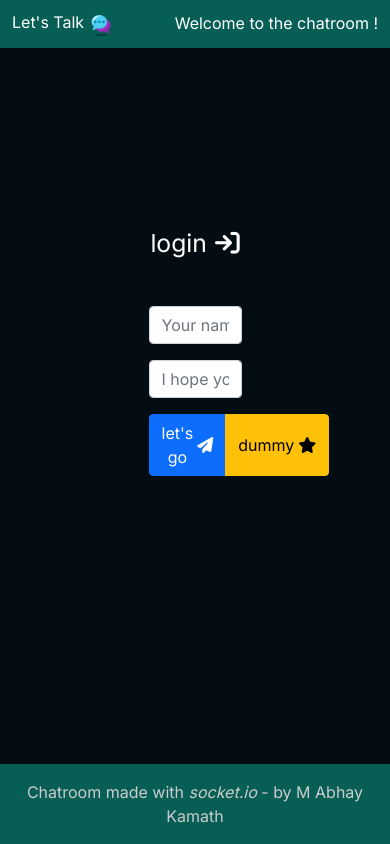
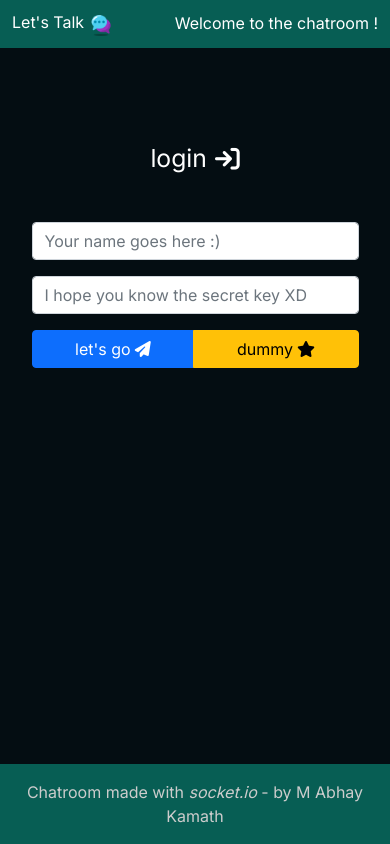
Before and after one commit to abhaykamath/lets-chat-socket.io-chatroom, a React (Create React App) app in the folder frontend/: page / in a window 390 px wide. Built offline with nearby package versions, Linux system fonts and the light colour scheme; no server answers.

Commit message:
Fixed login page mobile view css

```diff
--- a/frontend/src/styles/Login.css
+++ b/frontend/src/styles/Login.css
@@ -1,7 +1,7 @@
 .login-container {
   box-sizing: border-box;
   color: #fff;
-  margin-top: 20vh;
+  margin-top: 10vh;
 }
 
 .login-container form {
@@ -56,19 +56,19 @@ form h2 {
 }
 
 @media (max-width: 1440px) {
-  form {
+  .login-container form {
     width: 50vw;
   }
 }
 
 @media (max-width: 750px) {
-  form {
+  .login-container form {
     width: 60vw;
   }
 }
 
 @media (max-width: 550px) {
-  form {
+  .login-container form {
     width: 90vw;
   }
 }
```
